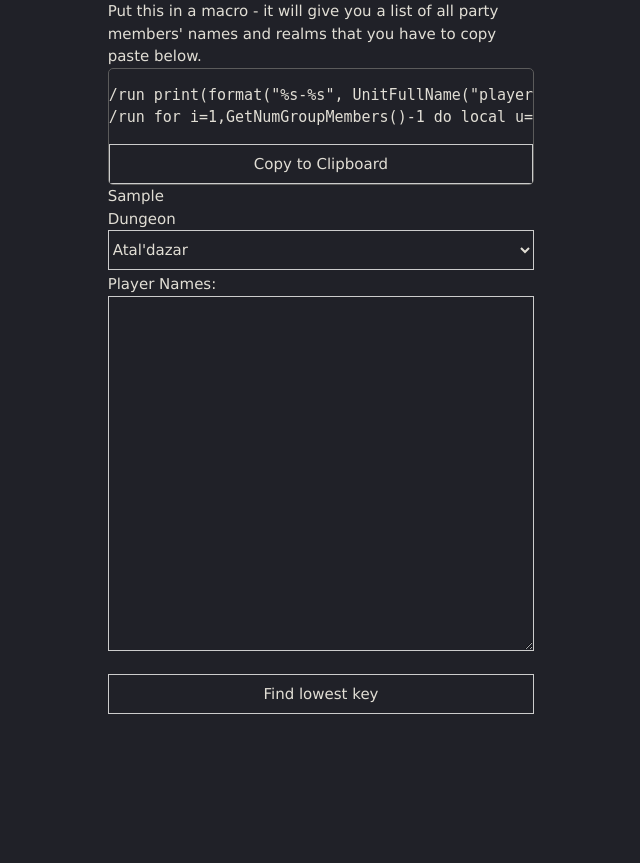
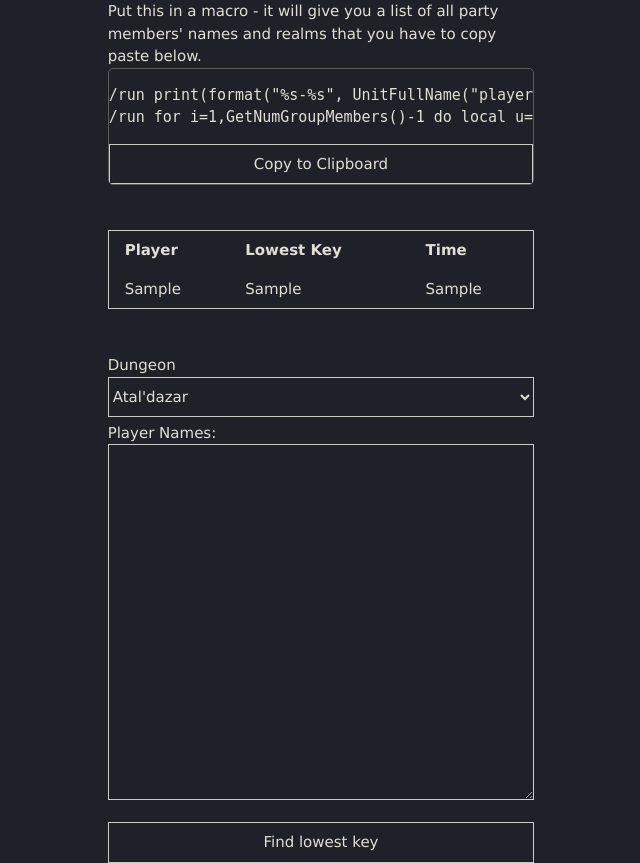
Before and after one commit to DTasev/mkey, a Django app: template mkey/leaderboard_viewer/templates/leaderboard_viewer/index.html in a window 1280 px wide. Shown: the whole page, without its empty margins (319-959 px from the left). Before the commit the page ends 714 px from the top, so only its background shows below. Run offline with Django 3.2, Linux system fonts and the light colour scheme; the template is opened without the code that fills it: most values are stand-ins (such as "Sample title", 1, 10 or a date in 2020).

Commit message:
Better style for results

```diff
--- a/input.txt
+++ b/input.txt
@@ -3,3 +3,8 @@
 [20:47] Sampaiobota-GrimBatol
 [20:47] Sampaiobota-TwistingNether
 [20:47] Sampaiobota-Quel'Thalas
+[00:19] Bhyd-Draenor
+[00:19] Flippinx-Eredar
+[00:19] Zizily-TarrenMill
+[00:19] Tenebrænocti-Ambossar
+[00:19] Darkrain-Thrall
--- a/mkey/leaderboard_viewer/templates/leaderboard_viewer/index.html
+++ b/mkey/leaderboard_viewer/templates/leaderboard_viewer/index.html
@@ -6,8 +6,13 @@
   <link rel="stylesheet" href="https://www.w3schools.com/w3css/4/w3.css">
 
   <style>
-    .pb-3 {
-      padding-bottom: 3px;
+    .padding-bottom {
+      padding-bottom: 5px;
+    }
+
+    .margin-y {
+      margin-bottom: 3rem;
+      margin-top: 3rem;
     }
 
     .full-width {
@@ -64,12 +69,30 @@
             onclick="copyMacroToClipboard(this)">Copy to Clipboard
     </button>
   </div>
-  <div>
-    {{ realm_lowest_keys }}
-  </div>
+
+  {% if realm_lowest_keys %}
+    <div class="margin-y w3-border">
+      <table class="w3-table">
+        <thead>
+        <th>Player</th>
+        <th>Lowest Key</th>
+        <th>Time</th>
+        </thead>
+        <tbody>
+        {% for l in realm_lowest_keys %}
+          <tr>
+            <td>{{ l.0 }}</td>
+            <td>{{ l.1 }}</td>
+            <td>{{ l.2 }}</td>
+          </tr>
+        {% endfor %}
+        </tbody>
+      </table>
+    </div>
+  {% endif %}
   <form method="post" action="{% url 'leaderboard_viewer:index' %}">
     {% csrf_token %}
-    <div class="pb-3">
+    <div class="padding-bottom">
       <label>Dungeon<br>
         <select class="w3-select w3-border common-body full-width" name="dungeon">
           <option>Atal'dazar</option>
```
